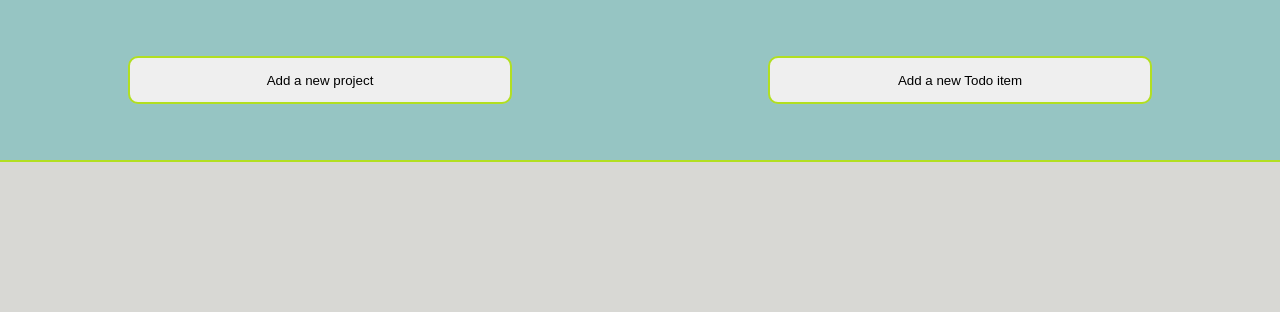
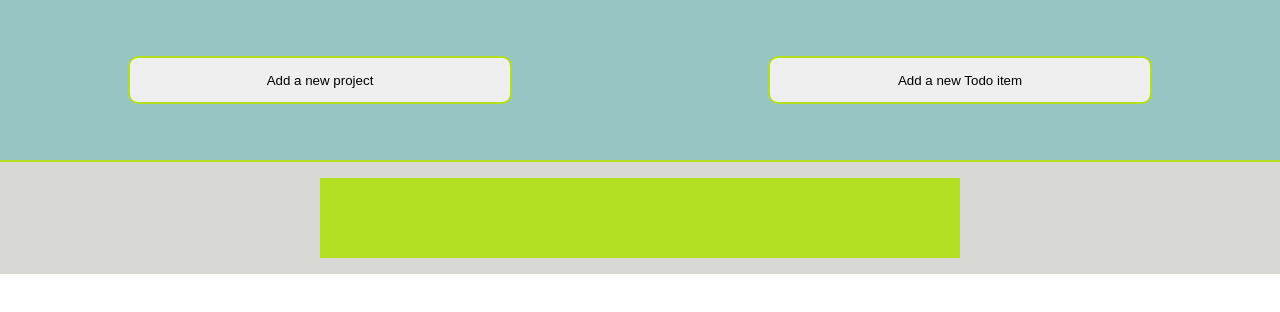
Before and after one commit to chri-ss/todo-list, a website built with webpack: page dist/index.html in a window 1280 px wide. Both pictures are taken after a click on the button "Add a new project". Built offline with nearby package versions, Linux system fonts and the light colour scheme.

Commit message:
Add new project event listener in eventlisteners.js module

```diff
--- a/src/displayController.js
+++ b/src/displayController.js
@@ -1,8 +1,8 @@
 const content = document.getElementById('content')
 const nav = document.createElement('div');
 const main = document.createElement('div');
-const addProject = document.createElement('button');
-const addTodo = document.createElement('button');
+const projectButton = document.createElement('button');
+const todoButton = document.createElement('button');
 
 const addNav = () => {
     nav.classList.add('nav');
@@ -15,10 +15,22 @@ const addMain = () => {
 }
 
 const addNavButtons = () => {
-    addProject.textContent = 'Add a new project';
-    addTodo.textContent = 'Add a new Todo item';
-    nav.appendChild(addProject);
-    nav.appendChild(addTodo);
+    projectButton.textContent = 'Add a new project';
+    todoButton.textContent = 'Add a new Todo item';
+    projectButton.classList.add('project-button');
+    todoButton.classList.add('todo-button');
+    nav.appendChild(projectButton);
+    nav.appendChild(todoButton);
 }
 
-export { addNav, addMain, addNavButtons }
+const addProject = (projectName) => {
+    const project = document.createElement('div');
+    project.classList.add('project');
+    const projectHeader = document.createElement('div');
+    projectHeader.textContent = projectName;
+    main.appendChild(project);
+}
+
+
+
+export { projectButton, todoButton, addNav, addMain, addNavButtons, addProject }
--- /dev/null
+++ b/src/eventListeners.js
@@ -0,0 +1,9 @@
+import { projectButton, addProject } from "./displayController";
+
+const addProjectEventListener = () => {
+    projectButton.addEventListener('click', () => {
+        addProject();
+    });
+}
+
+export { addProjectEventListener }
--- a/src/index.js
+++ b/src/index.js
@@ -1,16 +1,18 @@
 import todo from './todofactory.js';
 import project from './projectFactory.js';
 import {addNav, addMain, addNavButtons} from './displayController.js';
+import { addProjectEventListener } from './eventListeners.js';
 import './style.css';
 import './reset.css';
 
-const newTodo = todo('stuff', 'do some stuff', '12/12/21', 'high');
+/*const newTodo = todo('stuff', 'do some stuff', '12/12/21', 'high');
 const newerTodo = todo('some other stuff', 'do something better', '12/13/21', 'higher');
 const newProject = project(newTodo, newerTodo);
 
 console.log(newTodo);
-console.log(newProject);
+console.log(newProject);*/
 
 addNav();
 addMain();
 addNavButtons();
+addProjectEventListener();
--- a/src/style.css
+++ b/src/style.css
@@ -13,7 +13,8 @@ body {
     flex-direction: column;
     box-sizing: content-box;
     height: 100%;
-    width: 100%
+    width: 100%;
+    flex: 1;
 }
 
 .nav {
@@ -28,11 +29,11 @@ body {
 
 .main {
     display: flex;
+    justify-content: space-around;
+    flex-wrap: wrap;
     background-color: #d8d8d4;
-    min-height: 80%;
     min-width: 100%;
     font-size: 200px;
-    flex: 1 1 auto;
 }
 
 button {
@@ -41,3 +42,10 @@ button {
     border: 2px solid rgb(178, 223, 33);
     border-radius: 10px;
 }
+
+.project {
+    min-height: 10vh;
+    min-width: 50%;
+    background-color: rgb(178, 223, 33);
+    margin: 1rem;
+}
```
Also changed, not shown: dist/bundle.js.
